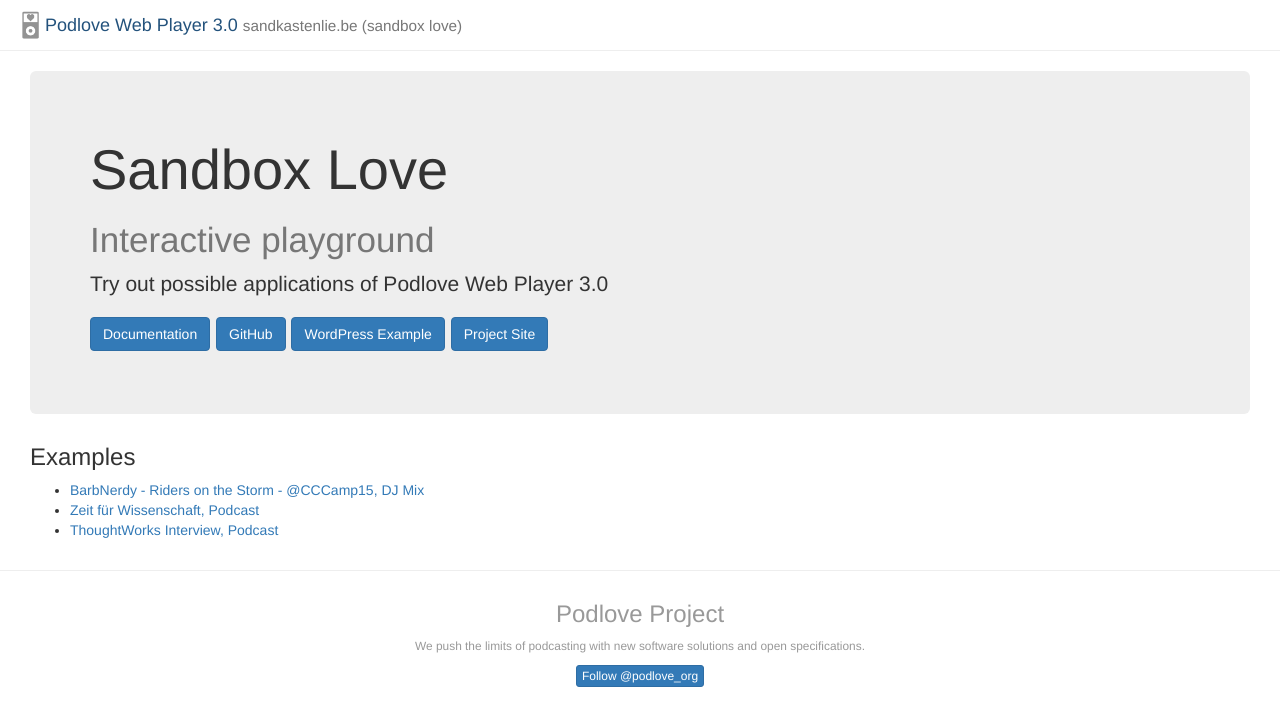
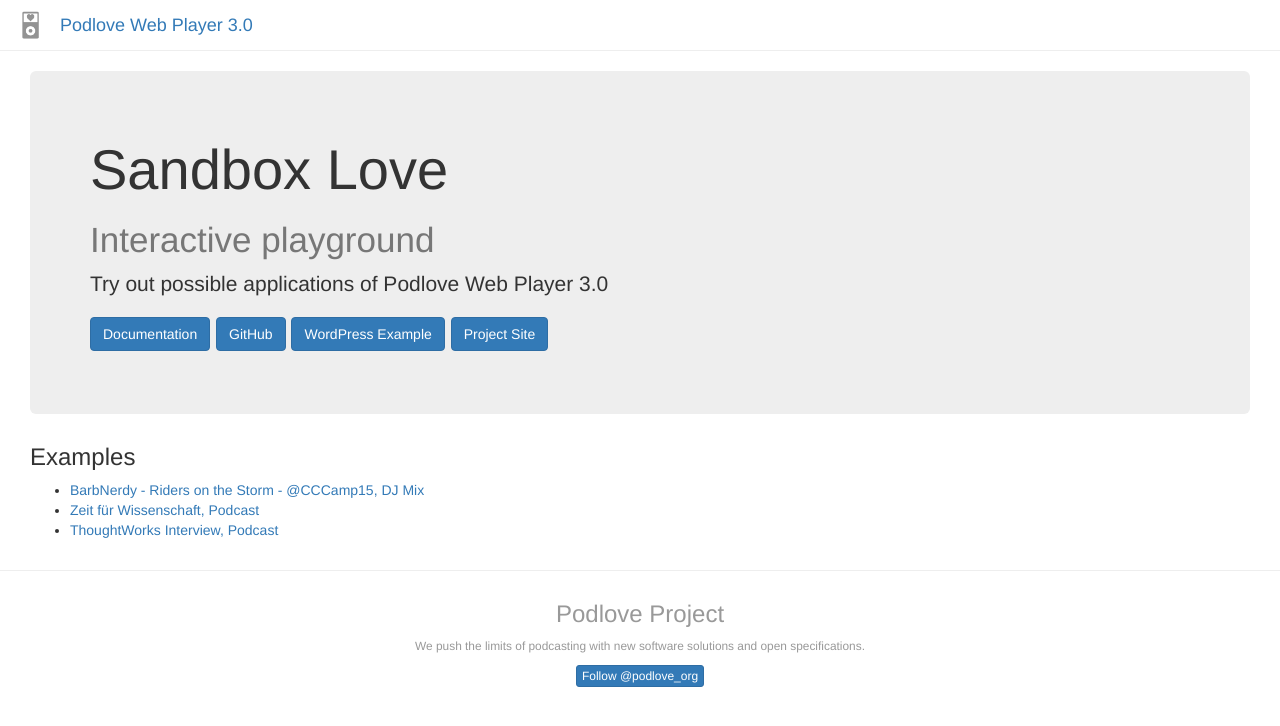
Before and after one commit to line-o/sandkastenlie.be, a Jekyll site: the page built from index.md, in a window 1280 px wide. Shown: the top 726 px of the page. Built offline with Jekyll 4.4.1, drawn with Linux system fonts in a browser that asks for light colours; nearby versions of some CDN libraries; Markdown is read by kramdown in place of the engine named in the settings.

Commit message:
fix(header): Tidy up layout and links in top navigation
Delete confusing links in top bar:
The logo image links to root as users expect it here.
„Podlove“ next to it links to the project’s main page.

```diff
--- a/_includes/header.html
+++ b/_includes/header.html
@@ -1,7 +1,6 @@
 <div class="navbar-header">
-    <a href=" {{ site.baseurl }}/" class="navbar-brand pw-docs-brand">
+    <a href="/" class="navbar-brand pw-docs-brand">
         <img id="logo" class="logo img-responsive" src="{{ site.url }}/assets/img/podlove-logo-grey.png">
-        {{ site.title }}
-        {% if site.subtitle %}<small class="hidden-xs">{{ site.subtitle }}</small>{% endif %}
     </a>
+    <a href="http://podlove.org/podlove-web-player" class="navbar-brand">{{ site.title }}</a>
 </div>
```
